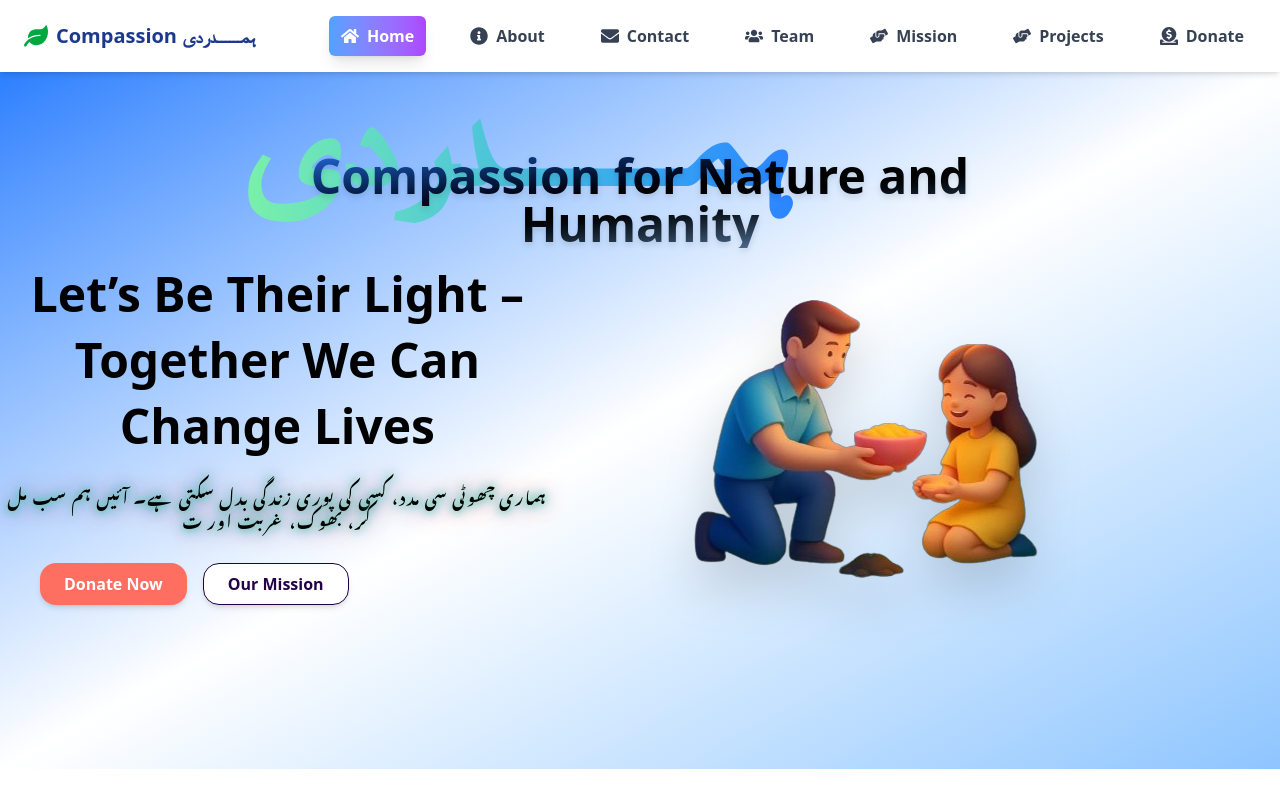
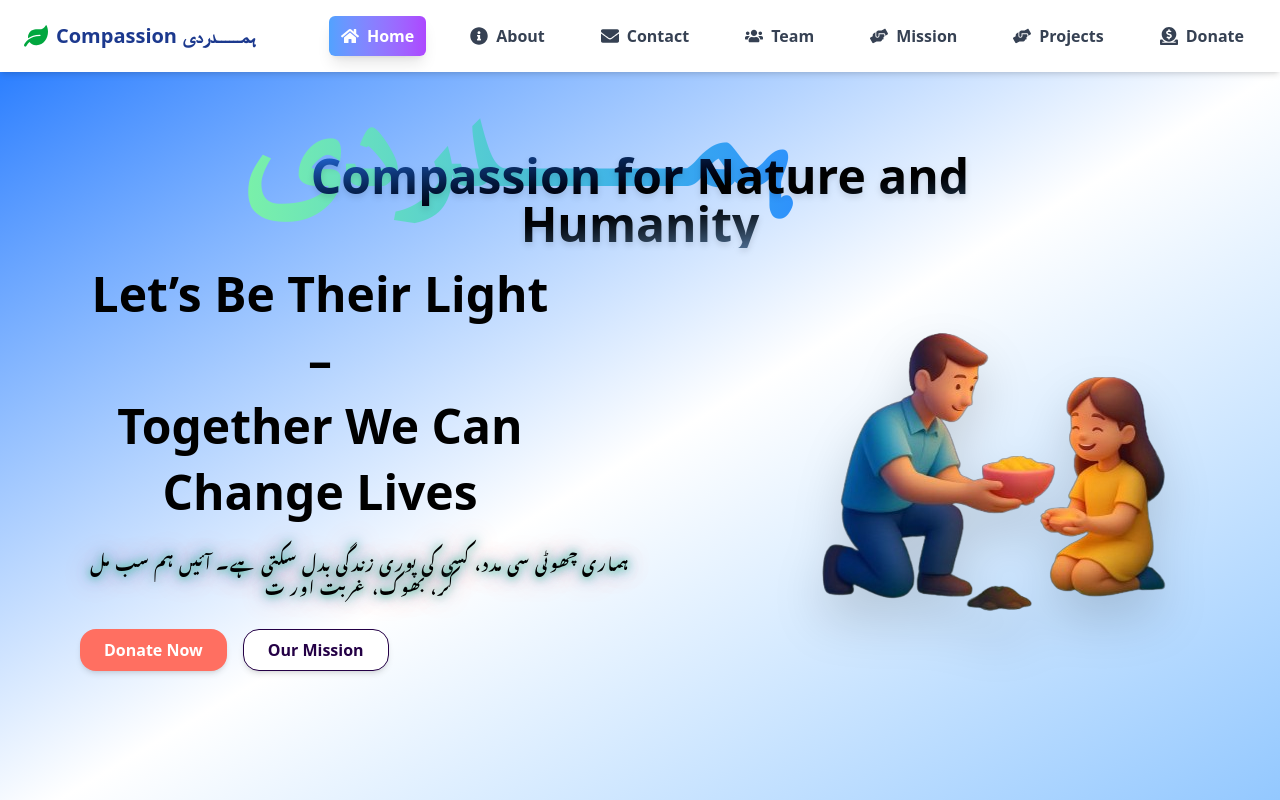
Before and after one commit to AloneCoder199/CFNH, a React (Vite) app: page / in a window 1280 px wide. Shown: the top 800 px of the page. Built offline with nearby package versions, Linux system fonts and the light colour scheme; a web font is replaced by a local one.

Commit message:
Fixed image import and path issue

```diff
--- a/src/Pages/Home.jsx
+++ b/src/Pages/Home.jsx
@@ -98,15 +98,15 @@ const HeroSection = () => {
 
      </div>
 
-    <div className='flex md:flex-row gap-10 justify-center items-center  flex-col-reverse  md:relative md:bottom-25 '>
+    <div className='flex md:flex-row gap-40 justify-center items-center  flex-col-reverse  md:relative md:bottom-25 '>
       <div className="w-full md:w-1/2 space-y-6 z-10">
-        <h1 className=" md:text-5xl text-2xl font-bold leading-snug pt-10 md:pt-0 relative bottom-20 md:bottom-0 text-center ">
+        <h1 className=" md:text-5xl text-2xl font-bold leading-snug pt-10 md:pt-0 relative bottom-40 md:bottom-0 text-center md:ml-20 ">
           Let’s Be Their Light – <br /> Together We Can Change Lives
         </h1>
-        <div className='tracking-widest urdu-glow h-10 gap-1 relative bottom-20 md:bottom-0 text-center'>
+        <div className='tracking-widest urdu-glow h-10 gap-1 relative bottom-40 md:bottom-0 text-center md:left-20'>
            {currentText}
         </div>
-         <div className="flex gap-4 mt-10 relative bottom-15 md:bottom-0 left-10">
+         <div className="flex gap-4 mt-10 relative bottom-35 md:bottom-0 left-10 md:left-20">
       <Button variant="primary" onClick={() => navigate('/donate')} className='cursor-pointer'>Donate Now</Button>
       <Button variant="secondary" onClick={() => navigate('/Missionpage')} className='cursor-pointer'>Our Mission</Button>
     </div>
```
